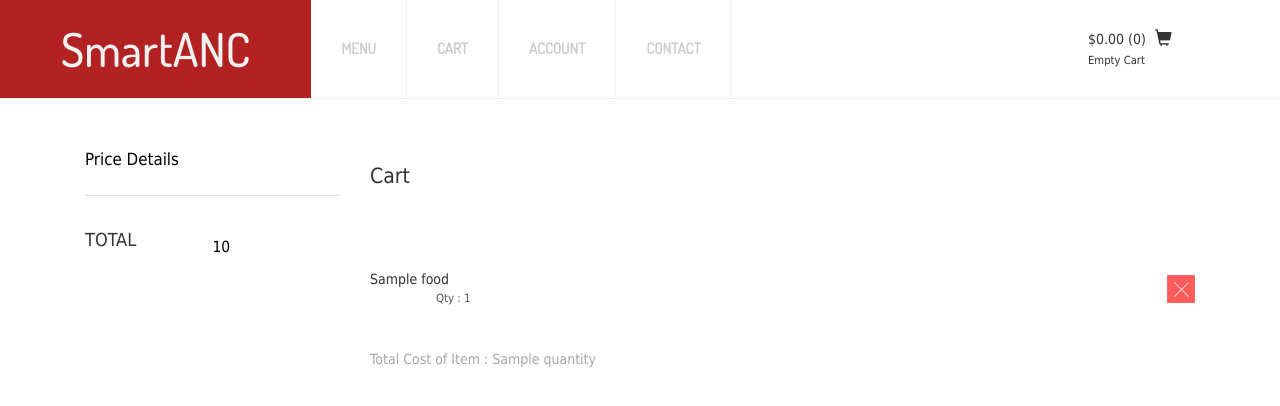
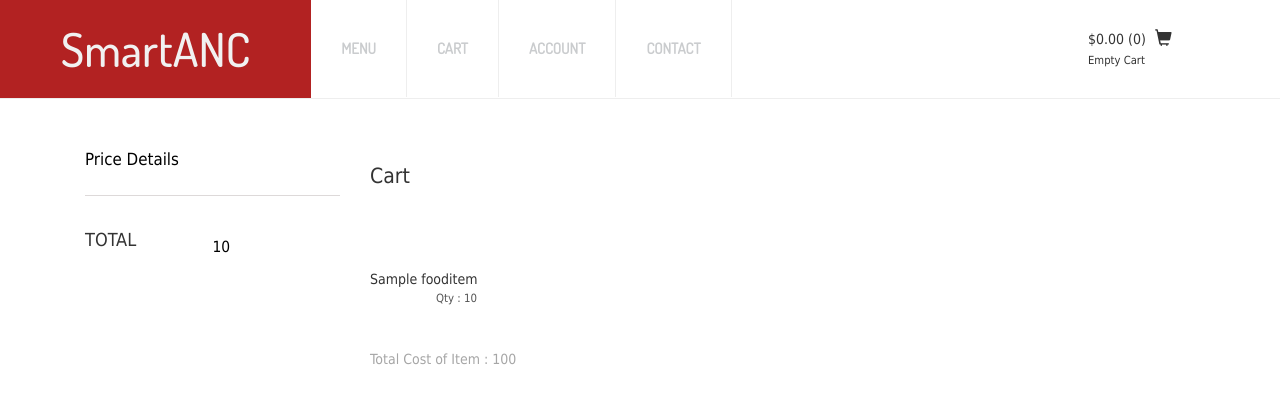
Before and after one commit to smartCampusBPHC/online_food_order, a Flask app: template ancapp/templates/checkout_edited.html in a window 1280 px wide. Shown: the top 406 px of the page. Run offline with Flask 2, Linux system fonts and the light colour scheme; a user stored in the database is signed in; tables that the repository leaves empty hold one stand-in row (values such as "Sample post"); the template is opened without the code that fills it: values that come from a table or form of the project are taken from there, most other values are stand-ins (such as "Sample title", 1, 10 or a date in 2020); parts of the project's set-up code (start-up, migrations or seed data) failed here and were passed over; some libraries are stand-ins or nearby versions; some web fonts are replaced.

Commit message:
solved resubmit

```diff
--- a/ancapp/templates/checkout_edited.html
+++ b/ancapp/templates/checkout_edited.html
@@ -8,13 +8,13 @@ License URL: http://creativecommons.org/licenses/by/3.0/
 <html>
 <head>
 <title>ANC:Food Items</title>
-<link href="static/css/bootstrap.css" rel="stylesheet" type="text/css" media="all" />
+<link href="{{url_for('static',filename = 'css/bootstrap.css')}}" rel="stylesheet" type="text/css" media="all" />
 <!-- jQuery (necessary for Bootstrap's JavaScript plugins) -->
-<script src="static/js/jquery.min.js"></script>
+<script src="{{url_for('static',filename = 'js/jquery.min.js')}}"></script>
 
 <!-- Custom Theme files -->
 <!--theme style-->
-<link href="static/css/style.css" rel="stylesheet" type="text/css" media="all" />
+<link href="{{url_for('static',filename = 'css/style.css')}}" rel="stylesheet" type="text/css" media="all" />
 <!--//theme style-->
 <meta name="viewport" content="width=device-width, initial-scale=1">
 <meta http-equiv="Content-Type" content="text/html; charset=utf-8" />
@@ -22,15 +22,15 @@ License URL: http://creativecommons.org/licenses/by/3.0/
 Smartphone Compatible web template, free webdesigns for Nokia, Samsung, LG, SonyErricsson, Motorola web design" />
 <script type="application/x-javascript"> addEventListener("load", function() { setTimeout(hideURLbar, 0); }, false); function hideURLbar(){ window.scrollTo(0,1); } </script>
 <!-- start menu -->
-<script src="static/js/simpleCart.min.js"> </script>
+<script src="{{url_for('static',filename = 'js/simpleCart.min.js')}}"> </script>
 <!-- start menu -->
-<link href="static/css/memenu.css" rel="stylesheet" type="text/css" media="all" />
+<link href="{{url_for('static',filename = 'css/memenu.css')}}" rel="stylesheet" type="text/css" media="all" />
 <script type="text/javascript" src="js/memenu.js"></script>
 <script>$(document).ready(function(){$(".memenu").memenu();});</script>
 <!-- /start menu -->
-<link href="static/css/form.css" rel="stylesheet" type="text/css" media="all" />
+<link href="{{url_for('static',filename = 'css/form.css')}}" rel="stylesheet" type="text/css" media="all" />
 <!-- the jScrollPane script -->
-<script type="text/javascript" src="static/js/jquery.jscrollpane.min.js"></script>
+<script type="text/javascript" src="{{url_for('static',filename = 'js/jquery.jscrollpane.min.js')}}"></script>
 		<script type="text/javascript" id="sourcecode">
 			$(function()
 			{
@@ -141,7 +141,7 @@ Smartphone Compatible web template, free webdesigns for Nokia, Samsung, LG, Sony
 			<ul class="total_price">
                 <br>
 			   <li class="last_price"> <h4>TOTAL</h4></li>
-			   <li class="last_price"><span> {{total}} </span></li>
+			   <li class="last_price"><span> {{order.amount}} </span></li>
 			</ul>
 			<div class="clearfix"></div>
 			<div class="clearfix"></div>
@@ -150,7 +150,7 @@ Smartphone Compatible web template, free webdesigns for Nokia, Samsung, LG, Sony
 <script
     src="https://checkout.razorpay.com/v1/checkout.js"
     data-key="rzp_test_wgHMJLzmklO8rQ"
-    data-amount="{{total * 100}}"
+    data-amount="{{order.amount * 100}}"
     data-buttontext="Pay with Razorpay"
     data-name="Mess 1 ANC"
     data-description="Purchase Description"
@@ -168,7 +168,7 @@ Smartphone Compatible web template, free webdesigns for Nokia, Samsung, LG, Sony
 		<div class="col-md-9 cart-items" style="padding:15px;">
 			<h1>Cart</h1>
 
-				{% for food in quantity.keys() %}
+				{% for orderItem in order.orderitems %}
 				<tr>
 <!-- 				<script>$(document).ready(function(c) {
 					$('.close1').on('click', function(c){
@@ -179,19 +179,19 @@ Smartphone Compatible web template, free webdesigns for Nokia, Samsung, LG, Sony
 					});
 			   </script> -->
 			<div class="cart-header">
-				<div class="close1"> </div>
+				<!-- <div class="close1"> </div> -->
 				<div class="cart-sec simpleCart_shelfItem">
 					<!-- 	<div class="cart-item cyc">
 							<img src="images/p4.jpg" class="img-responsive" alt=""/>
 						</div> -->
 					   <div class="cart-item-info">
-						    <h3> {{food.name}}  </h3>
+						    <h3> {{orderItem.fooditem.name}}  </h3>
 							<ul class="qty">
 								<li></li>
-								<li><p> Qty : {{quantity[food][0]}} </p></li>
+								<li><p> Qty : {{orderItem.quantity}} </p></li>
 							</ul>
 							<div class="delivery">
-								 <p>Total Cost of Item : {{quantity[food][1]}} </p>
+								 <p>Total Cost of Item : {{orderItem.quantity * orderItem.fooditem.price}} </p>
 
 								 <!--<span>Delivered in 2-3 bussiness days</span>-->
 								 <div class="clearfix"></div>
--- a/ancapp/templates/product.html
+++ b/ancapp/templates/product.html
@@ -102,7 +102,7 @@ Smartphone Compatible web template, free webdesigns for Nokia, Samsung, LG, Sony
 				</ul>
 			 </div>
 			 <!---->
-<form id="myform" method="post" action="/checkout">
+<form id="myform" method="post">
 			 <div class="cart box_1">
 				 <a onclick="document.getElementById('myform').submit();">
 					<div class="total">
--- a/ancapp/views.py
+++ b/ancapp/views.py
@@ -86,17 +86,15 @@ def get_google_oauth_token():
     return session.get('google_token')
 
 
-@app.route('/product',methods=['GET','POST'])
-@login_required
+@app.route('/product', methods=['GET','POST'])
+# @login_required
 def main():
     if request.method == 'GET':
         categories = Category.query.all()
         return render_template('product.html',categories = categories)
 
-@app.route('/checkout',methods=['GET','POST'])
-def checkout():
     if request.method=='POST':
-        #current_user =  User.query.get(1)
+        current_user =  User.query.get(1)
         order = Order()
         order.user = current_user
         db.session.add(order)
@@ -116,11 +114,19 @@ def checkout():
 
         order.amount = total
         db.session.commit()
+        return redirect( url_for('checkout', orderId = order.id) )
 
-        return render_template('checkout_edited.html',quantity = quantity, total=total, current_user = current_user, order = order)
+
+@app.route('/checkout/<int:orderId>/',methods=['GET','POST'])
+# @login_required
+def checkout(orderId):
+    if request.method=='GET':
+        order = Order.query.get(orderId)
+        current_user =  User.query.get(1)
+        return render_template('checkout_edited.html',current_user = current_user, order = order)
 
 @app.route('/process_order', methods=['POST'])
-@login_required
+# @login_required
 def process_order():
     if request.method == 'POST':
         razorId = request.form['razorpay_payment_id']
```
